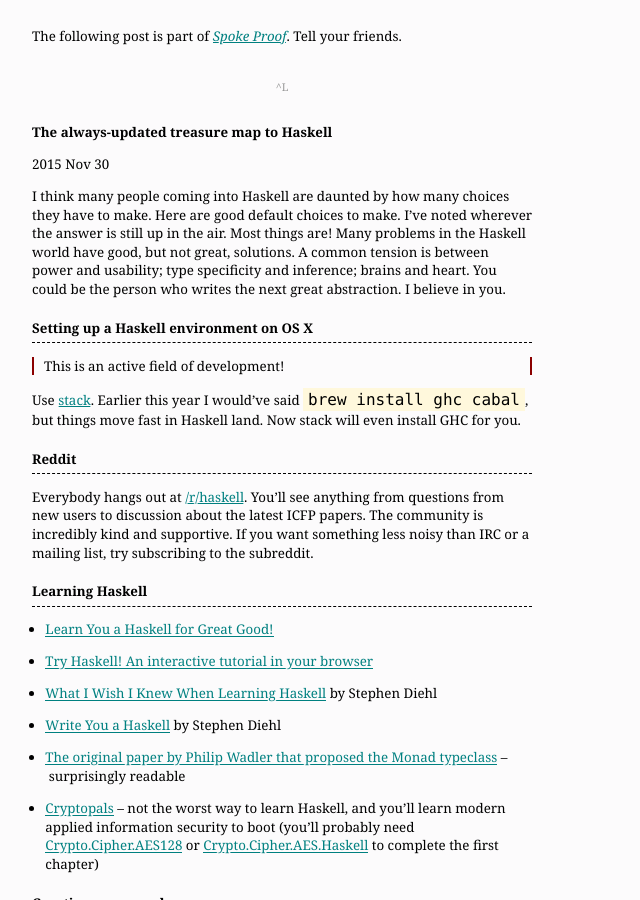
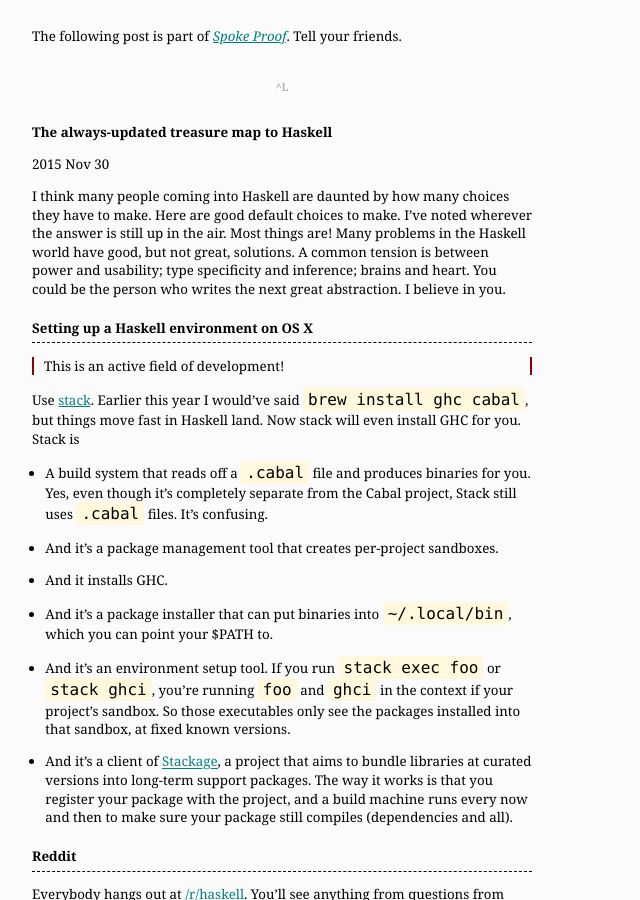
Before and after one commit to hlian/hao.codes, a Jekyll site: the page built from _posts/2015-11-30-haskell-treasure-map.md, in a window 1280 px wide and 900 px high. Shown: the whole window, without its empty margins (0-640 px from the left). Built offline with Jekyll 4.4.1, drawn with Linux system fonts in a browser that asks for light colours; Markdown is read by kramdown in place of the engine named in the settings.

Commit message:
Update 2015-11-30-haskell-treasure-map.md

```diff
--- a/_posts/2015-11-30-haskell-treasure-map.md
+++ b/_posts/2015-11-30-haskell-treasure-map.md
@@ -10,7 +10,19 @@
 
 >  This is an active field of development!
 
-Use [stack](http://docs.haskellstack.org/en/stable/README.html#quick-start-guide). Earlier this year I would've said `brew install ghc cabal`, but things move fast in Haskell land. Now stack will even install GHC for you.
+Use [stack](http://docs.haskellstack.org/en/stable/README.html#quick-start-guide). Earlier this year I would've said `brew install ghc cabal`, but things move fast in Haskell land. Now stack will even install GHC for you. Stack is
+
+* A build system that reads off a `.cabal` file and produces binaries for you. Yes, even though it's completely separate from the Cabal project, Stack still uses `.cabal` files. It's confusing.
+
+* And it's a package management tool that creates per-project sandboxes.
+
+* And it installs GHC.
+
+* And it's a package installer that can put binaries into `~/.local/bin`, which you can point your $PATH to.
+
+* And it's an environment setup tool. If you run `stack exec foo` or `stack ghci`, you're running `foo` and `ghci` in the context if your project's sandbox. So those executables only see the packages installed into that sandbox, at fixed known versions.
+
+* And it's a client of [Stackage](http://www.stackage.org), a project that aims to bundle libraries at curated versions into long-term support packages. The way it works is that you register your package with the project, and a build machine runs every now and then to make sure your package still compiles (dependencies and all).
 
 ## Reddit
 
```
